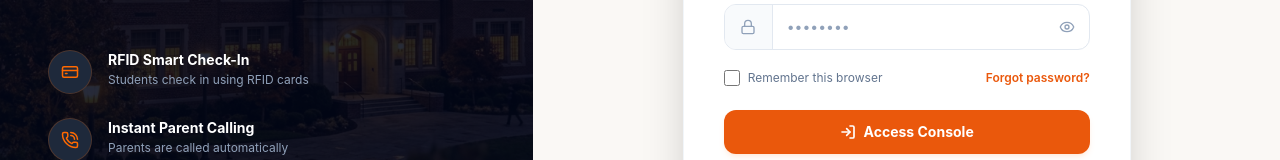
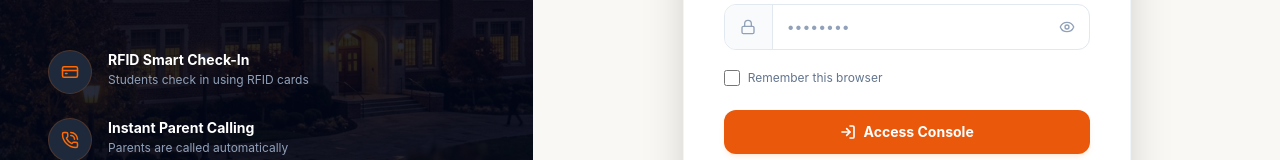
Before and after one commit to merajkhan2007/smart-parent-calling-systemfrontend1, a React (Vite) app: page /login in a window 1280 px wide. Shown: the part 442-602 px from the top of the page. Built offline with nearby package versions, Linux system fonts and the light colour scheme.

Commit message:
chore: remove forgot password link from login page

```diff
--- a/src/pages/Login.tsx
+++ b/src/pages/Login.tsx
@@ -239,9 +239,8 @@ export const Login: React.FC = () => {
                 </div>
               </div>
 
-              {/* Remember me & Forgot Password */}
-              <div className="flex items-center justify-between text-xs mt-4">
-                <div className="flex items-center">
+              {/* Remember me */}
+              <div className="flex items-center text-xs mt-4">
                 <input
                   id="remember_me"
                   type="checkbox"
@@ -252,10 +251,6 @@ export const Login: React.FC = () => {
                 <label htmlFor="remember_me" className="ml-2 block text-slate-500 dark:text-slate-400 select-none cursor-pointer">
                   Remember this browser
                 </label>
-                </div>
-                <a href="#" className="font-semibold text-[#ea580c] hover:text-orange-600 transition-colors">
-                  Forgot password?
-                </a>
               </div>
 
               {/* Submit Button */}
```
Lines whose indentation alone changed are shown as unchanged.
